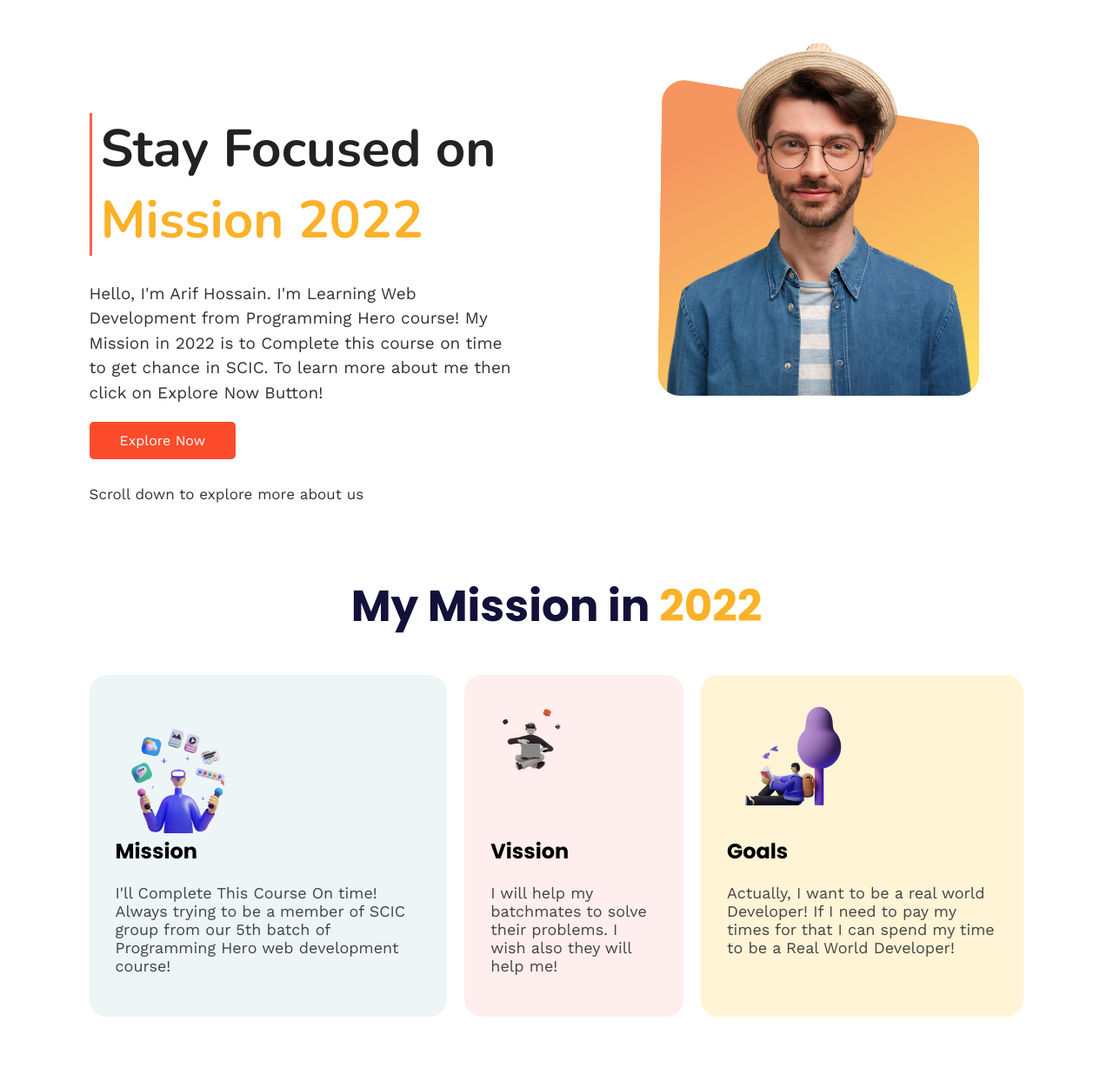
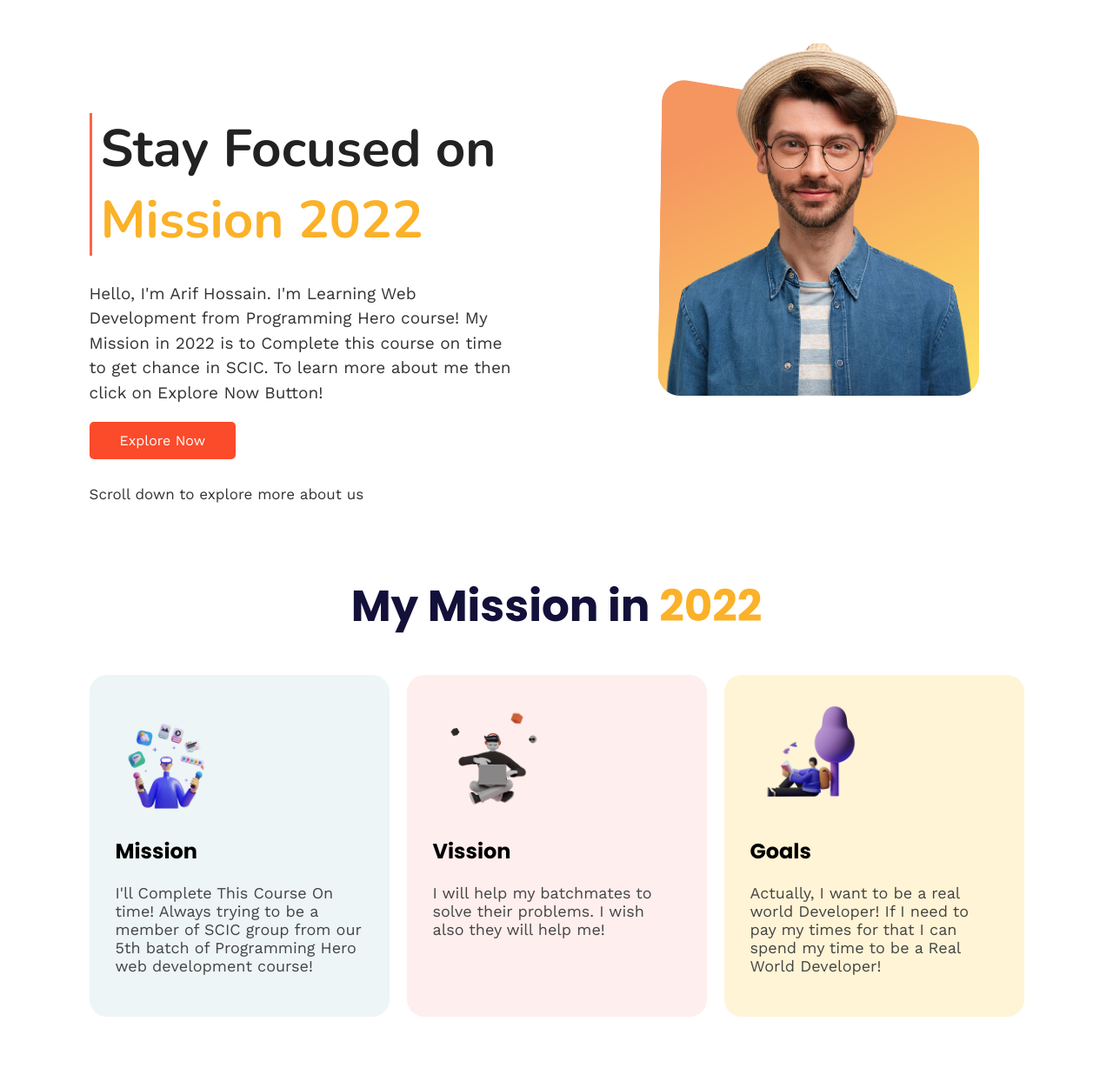
Before and after one commit to hossainarif37/hard-work, a plain HTML site: page index.html in a window 1280 px wide. Shown: the top 1236 px of the page at 87% size. Drawn offline with nearby package versions, Linux system fonts and the light colour scheme; a web font is replaced by a local one.

Commit message:
New code added

```diff
--- a/css/style.css
+++ b/css/style.css
@@ -109,6 +109,7 @@ h1.mission-title {
 }
 
 .box-single {
+    width: 27%;
     padding: 30px;
     border-radius: 20px;
 }
```
